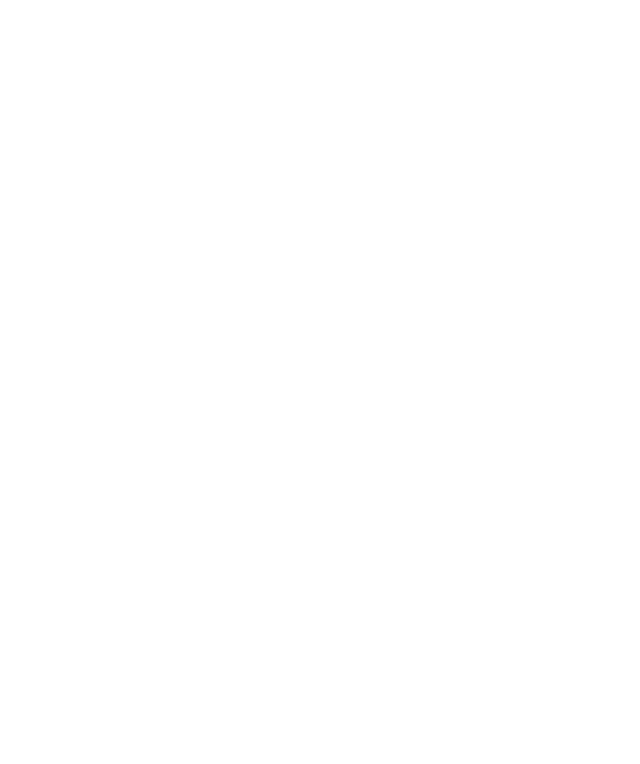
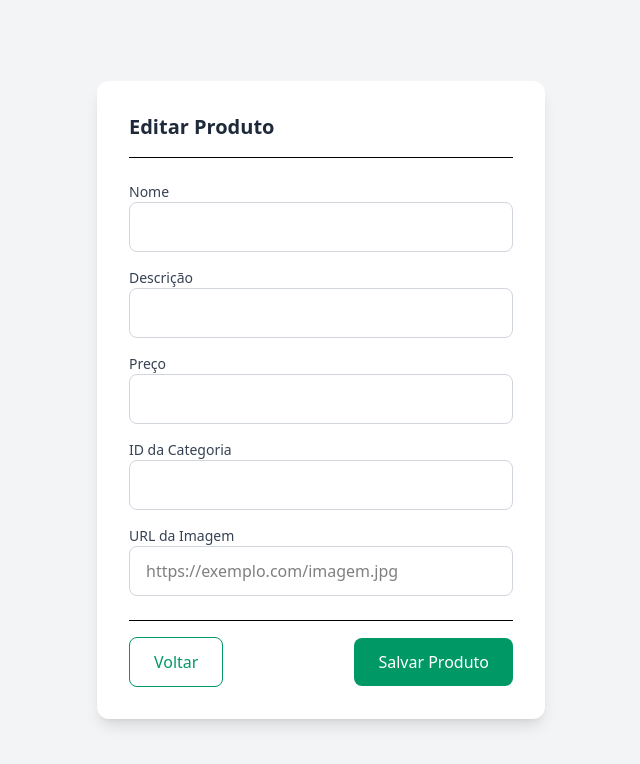
Before and after one commit to FIAP-11SOAT/totem-pedido-ui, a Nuxt app: page /admin/editar-produto/1 in a window 1280 px wide. Before the commit this address had no page. Shown: the top 764 px of the page, without its empty margins (319-959 px from the left). Built offline with nearby package versions, Linux system fonts and the light colour scheme; no server answers.

Commit message:
feat: adding update product

```diff
--- a/components/productList.vue
+++ b/components/productList.vue
@@ -5,7 +5,8 @@
       <li
         v-for="(product, index) in products"
         :key="index"
-        class="flex items-start space-x-4 py-4"
+        @click="$emit('editar-produto', product.id)"
+        class="flex items-start space-x-4 py-4 cursor-pointer hover:bg-gray-100 transition rounded-lg"
       >
         <img
           :src="product.image_url"
@@ -28,11 +29,14 @@
 <script setup lang="ts">
 defineProps<{
   products: Array<{
+    id: number;
     name: string;
     price: number;
     description: string;
     image_url: string;
     category?: { name: string };
-  }>
+  }>;
 }>()
+
+defineEmits(['editar-produto'])
 </script>
--- /dev/null
+++ b/pages/admin/editar-produto/[id].vue
@@ -0,0 +1,121 @@
+<template>
+  <div class="flex items-center justify-center min-h-screen bg-gray-100">
+    <div class="w-full max-w-md bg-white p-8 rounded-xl shadow-lg">
+      <div class="border-b pb-4 mb-6">
+        <h1 class="text-xl font-semibold text-gray-800">Editar Produto</h1>
+      </div>
+
+      <form @submit.prevent="submitForm" class="space-y-4">
+        <div>
+          <label for="nome" class="block text-sm font-medium text-gray-700">Nome</label>
+          <input
+            v-model="produto.name"
+            id="nome"
+            required
+            class="w-full px-4 py-3 border border-gray-300 rounded-lg focus:ring-2 focus:ring-emerald-500 focus:border-emerald-500"
+          />
+        </div>
+
+        <div>
+          <label for="descricao" class="block text-sm font-medium text-gray-700">Descrição</label>
+          <input
+            v-model="produto.description"
+            id="descricao"
+            class="w-full px-4 py-3 border border-gray-300 rounded-lg focus:ring-2 focus:ring-emerald-500 focus:border-emerald-500"
+          />
+        </div>
+
+        <div>
+          <label for="preco" class="block text-sm font-medium text-gray-700">Preço</label>
+          <input
+            v-model.number="produto.price"
+            id="preco"
+            type="number"
+            step="0.01"
+            required
+            class="w-full px-4 py-3 border border-gray-300 rounded-lg focus:ring-2 focus:ring-emerald-500 focus:border-emerald-500"
+          />
+        </div>
+
+        <div>
+          <label for="categoria" class="block text-sm font-medium text-gray-700">ID da Categoria</label>
+          <input
+            v-model.number="produto.category_id"
+            id="categoria"
+            type="number"
+            class="w-full px-4 py-3 border border-gray-300 rounded-lg focus:ring-2 focus:ring-emerald-500 focus:border-emerald-500"
+          />
+        </div>
+
+        <div>
+          <label for="imagem" class="block text-sm font-medium text-gray-700">URL da Imagem</label>
+          <input
+            v-model="produto.image_url"
+            id="imagem"
+            type="url"
+            placeholder="https://exemplo.com/imagem.jpg"
+            class="w-full px-4 py-3 border border-gray-300 rounded-lg focus:ring-2 focus:ring-emerald-500 focus:border-emerald-500"
+          />
+        </div>
+
+        <div class="flex justify-between items-center pt-4 border-t mt-6">
+          <button
+            type="button"
+            @click="$router.back()"
+            class="px-6 py-3 text-emerald-600 border border-emerald-600 rounded-lg hover:bg-emerald-50 transition-colors"
+          >
+            Voltar
+          </button>
+          <button
+            type="submit"
+            class="px-6 py-3 text-white bg-emerald-600 rounded-lg hover:bg-emerald-700 transition-colors"
+          >
+            Salvar Produto
+          </button>
+        </div>
+      </form>
+    </div>
+  </div>
+</template>
+
+<script setup lang="ts">
+import { ref, onMounted } from 'vue'
+import { useRoute, useRouter } from 'vue-router'
+
+const { $api } = useNuxtApp()
+const route = useRoute()
+const router = useRouter()
+const produto = ref({
+  name: '',
+  description: '',
+  price: null,
+  category_id: null,
+  image_url: '',
+})
+
+const id = route.params.id
+
+onMounted(async () => {
+  try {
+    const data = await $api(`/products/${id}`)
+    produto.value = data
+  } catch (error) {
+    console.error('Erro ao carregar produto:', error)
+    alert('Erro ao carregar o produto.')
+  }
+})
+
+async function submitForm() {
+  try {
+    await $api(`/products/${id}`, {
+      method: 'PUT',
+      body: produto.value,
+    })
+    alert('Produto atualizado com sucesso!')
+    router.back()
+  } catch (error) {
+    console.error(error)
+    alert('Erro ao atualizar produto.')
+  }
+}
+</script>
--- a/pages/admin/listagem.vue
+++ b/pages/admin/listagem.vue
@@ -18,14 +18,15 @@
     </NuxtLink>
   </div>
 
-  <div class="grid grid-cols-1 md:grid-cols-2 gap-8 max-w-6xl mx-auto">
-    <ProductList :products="produtos" />
+    <div class="grid grid-cols-1 md:grid-cols-2 gap-8 max-w-6xl mx-auto">
+    <ProductList :products="produtos" @editar-produto="irParaEdicao" />
     <CategoryList :categories="categorias" />
   </div>
 </template>
 
 <script setup lang="ts">
 import { ref, onMounted } from 'vue'
+import { useRouter } from 'vue-router'
 const { $api } = useNuxtApp()
 
 import ProductList from '../../components/productList.vue'
@@ -33,6 +34,7 @@
 
 const produtos = ref([])
 const categorias = ref([])
+const router = useRouter()
 
 onMounted(async () => {
   try {
@@ -46,4 +48,8 @@
     console.error('Erro ao buscar dados:', error)
   }
 })
+
+function irParaEdicao(productId: number) {
+  router.push(`/admin/editar-produto/${productId}`)
+}
 </script>
```
